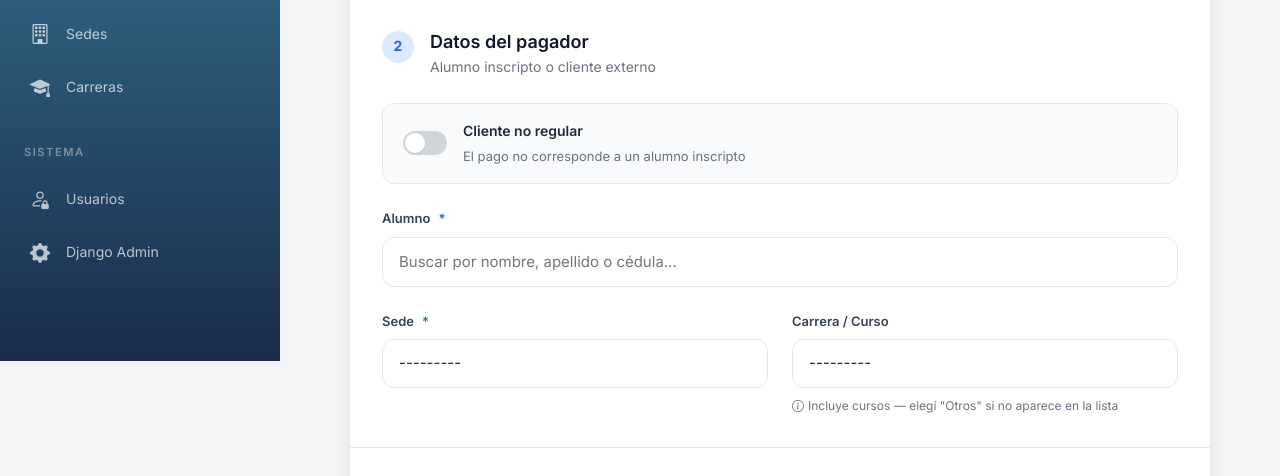
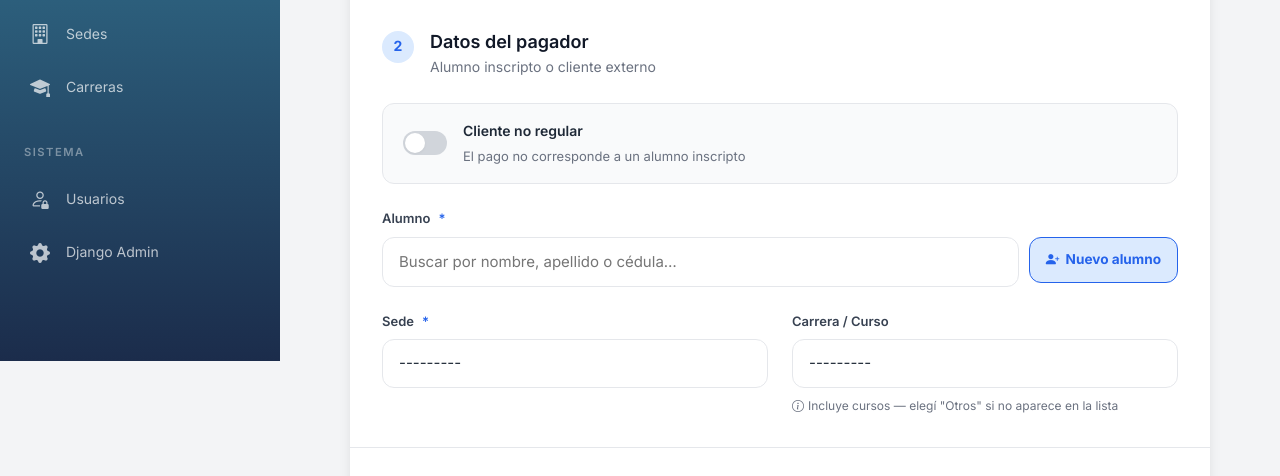
Before and after one commit to goslv/syscep, a Django app: page /pagos/registrar/ in a window 1280 px wide. Shown: the part 439-915 px from the top of the page. Run offline with Django 5.2, Linux system fonts and the light colour scheme; the visitor is signed in with stand-in values (Sample User, id 1); data comes from the database, SQL or seed files in the repository; data that the repository does not hold is empty; some libraries are stand-ins or nearby versions.

Commit message:
Botón de "Nuevo alumno" agregado y dropdown corregido

```diff
--- a/sysapp/templates/pagos/formPagos.html
+++ b/sysapp/templates/pagos/formPagos.html
@@ -218,10 +218,12 @@
     /* Search */
     .pf-search-container { position:relative; }
     .pf-search-results {
-        position:absolute; top:100%; left:0; right:0; z-index:1000;
+        position:absolute; top:100%; left:0; right:0; z-index:9999;
         background:white; border:1.5px solid var(--gray-200); border-radius:var(--radius-md);
         box-shadow:var(--shadow-lg); max-height:250px; overflow-y:auto; display:none; margin-top:.25rem;
     }
+    .pf-section { position: relative; }
+    .pf-search-container { position: relative; z-index: 9999; }
     [data-theme="dark"] .pf-search-results { background:var(--gray-50); }
     .pf-search-result { padding:.75rem 1rem; cursor:pointer; border-bottom:1px solid var(--gray-200); transition:background-color .2s; }
     .pf-search-result:last-child { border-bottom:none; }
@@ -325,15 +327,33 @@
             <span class="pf-toggle-description">El pago no corresponde a un alumno inscripto</span>
         </span>
                     </label>
-
                     <div id="camposAlumno" style="margin-top:1.5rem;">
                         <div class="pf-field">
                             <label class="pf-label pf-label-required">Alumno</label>
-                            <div class="pf-search-container">
-                                <input type="text" id="alumnoSearch" class="pf-input" autocomplete="off"
-                                       placeholder="Buscar por nombre, apellido o cédula…"
-                                       value="{% if pago and pago.alumno %}{{ pago.alumno.nombre_completo }}{% endif %}">
-                                <div id="alumnoResults" class="pf-search-results"></div>
+                            <div style="display:flex; gap:.6rem; align-items:flex-start;">
+                                <div class="pf-search-container" style="flex:1;">
+                                    <input type="text" id="alumnoSearch" class="pf-input" autocomplete="off"
+                                           placeholder="Buscar por nombre, apellido o cédula…"
+                                           value="{% if pago and pago.alumno %}{{ pago.alumno.nombre_completo }}{% endif %}">
+                                    <div id="alumnoResults" class="pf-search-results"></div>
+                                </div>
+                                <a href="{% url 'crear_alumno' %}"
+                                   target="_blank"
+                                   title="Registrar nuevo alumno (abre en nueva pestaña)"
+                                   style="
+                   display:inline-flex; align-items:center; gap:.4rem;
+                   padding:.72rem 1rem; border-radius:var(--radius-md);
+                   background:var(--primary-soft); color:var(--primary);
+                   border:1.5px solid var(--primary); font-size:.85rem;
+                   font-weight:700; text-decoration:none; white-space:nowrap;
+                   transition:all .2s ease; font-family:var(--font-sans);
+                   flex-shrink:0;
+               "
+                                   onmouseover="this.style.background='var(--primary)';this.style.color='white';"
+                                   onmouseout="this.style.background='var(--primary-soft)';this.style.color='var(--primary)';">
+                                    <i class="bi bi-person-plus-fill"></i>
+                                    Nuevo alumno
+                                </a>
                             </div>
                             <div class="d-none">{{ form.alumno }}</div>
                             {% if form.alumno.errors %}<div class="pf-error-message"><i class="bi bi-exclamation-circle"></i> {{ form.alumno.errors.0 }}</div>{% endif %}
```
